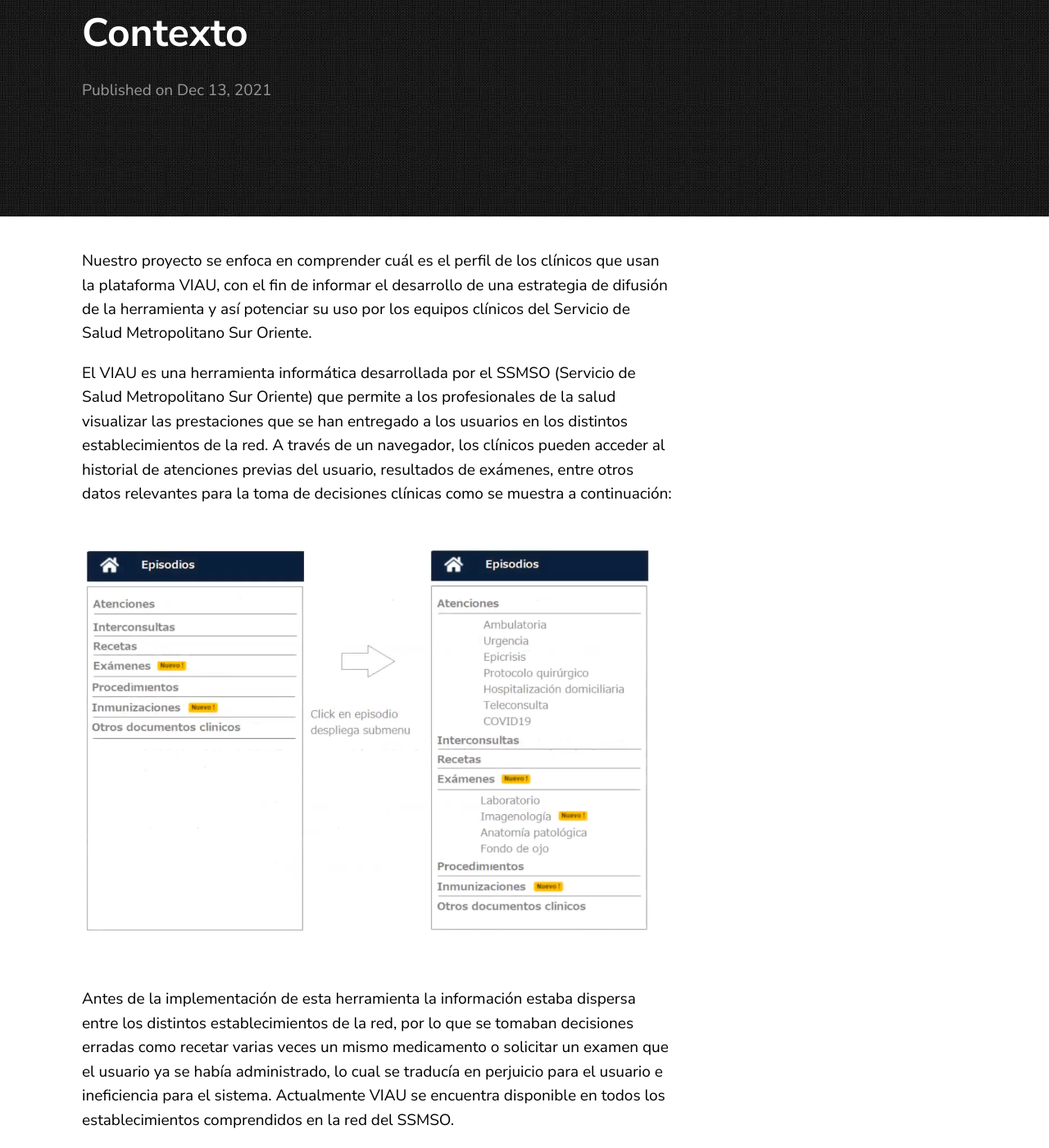
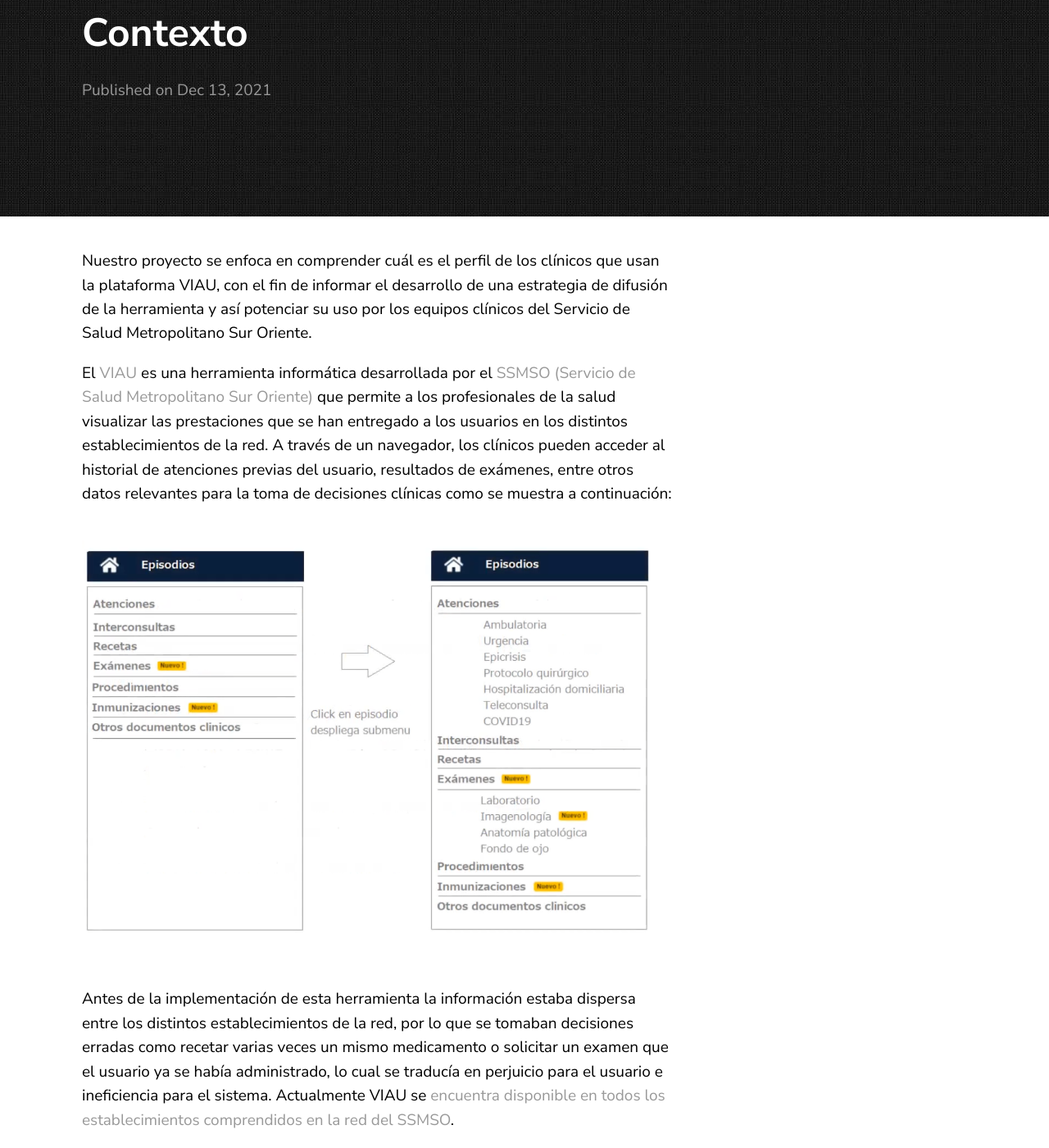
Before and after one commit to mariajoseOB/proyecto-viau-public1, a Jekyll site: the page built from _posts/2021-12-13-contexto.markdown, in a window 1280 px wide and 1400 px high, scrolled down 108 px. Shown: the whole window at 82% size. Built offline with Jekyll 4.4.1, drawn with Linux system fonts in a browser that asks for light colours; part of the change alters nothing that is shown.

```diff
--- a/_posts/2021-12-13-contexto.markdown
+++ b/_posts/2021-12-13-contexto.markdown
@@ -5,10 +5,10 @@ date: 2021-12-13 15:40:36 +0530
 ---
 Nuestro proyecto se enfoca en comprender cuál es el perfil de los clínicos que usan la plataforma VIAU, con el fin de informar el desarrollo de una estrategia de difusión de la herramienta y así potenciar su uso por los equipos clínicos del Servicio de Salud Metropolitano Sur Oriente.
 
-El VIAU es una herramienta informática desarrollada por el SSMSO (Servicio de Salud Metropolitano Sur Oriente) que permite a los profesionales de la salud visualizar las prestaciones que se han entregado a los usuarios en los distintos establecimientos de la red.
+El [VIAU](http://saluddigital.ssmso.cl/el-visor-de-informacion-abreviada-del-usuario-viau-en-su-segunda-etapa/) es una herramienta informática desarrollada por el [SSMSO (Servicio de Salud Metropolitano Sur Oriente)](https://redsalud.ssmso.cl/) que permite a los profesionales de la salud visualizar las prestaciones que se han entregado a los usuarios en los distintos establecimientos de la red.
 A través de un navegador, los clínicos pueden acceder al historial de atenciones previas del usuario, resultados de exámenes, entre otros datos relevantes para la toma de decisiones clínicas como se muestra a continuación:
 
 ![](https://github.com/mariajoseOB/proyecto-viau-public1/blob/main/_posts/imagenes/EJEMPLO_VIAU.png?raw=true)
 
 Antes de la implementación de esta herramienta la información estaba dispersa entre los distintos establecimientos de la red, por lo que se tomaban decisiones erradas como recetar varias veces un mismo medicamento o solicitar un examen que el usuario ya se había administrado, lo cual se traducía en perjuicio para el usuario e ineficiencia para el sistema.
-Actualmente VIAU se encuentra disponible en todos los establecimientos comprendidos en la red del SSMSO.
+Actualmente VIAU se [encuentra disponible en todos los establecimientos comprendidos en la red del SSMSO](http://saluddigital.ssmso.cl/viau-ya-se-encuentra-en-toda-la-red-de-establecimientos-del-ssmso/).
```
